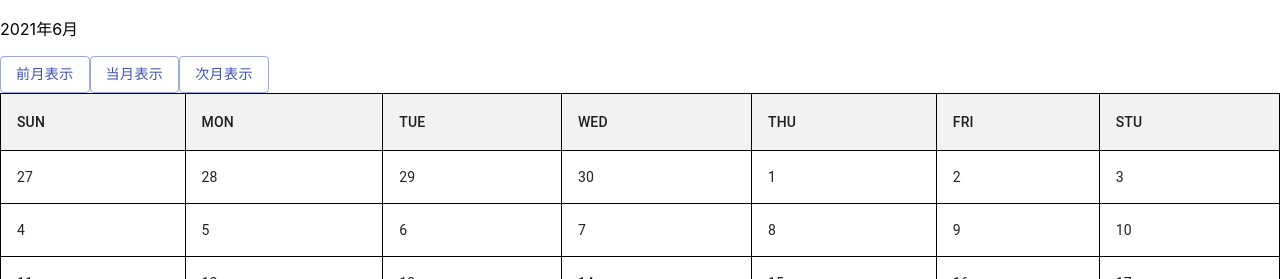
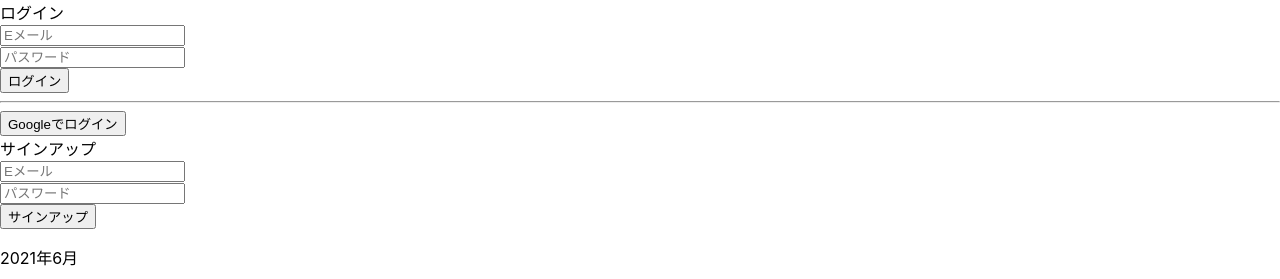
Before and after one commit to cawauchi6204/react-calendar, a React (Create React App) app: page / in a window 1280 px wide. Shown: the top 279 px of the page. Built offline with nearby package versions, Linux system fonts and the light colour scheme; no server answers.

Commit message:
firebaseでauth機能実装

```diff
--- a/package.json
+++ b/package.json
@@ -13,9 +13,12 @@
     "@types/node": "^12.0.0",
     "@types/react": "^17.0.0",
     "@types/react-dom": "^17.0.0",
+    "@types/react-router-dom": "^5.1.7",
     "@types/styled-components": "^5.1.10",
+    "firebase": "^8.6.8",
     "react": "^17.0.2",
     "react-dom": "^17.0.2",
+    "react-router-dom": "^5.2.0",
     "react-scripts": "4.0.3",
     "styled-components": "^5.3.0",
     "typescript": "^4.1.2",
--- /dev/null
+++ b/src/PrivateRoute.tsx
@@ -0,0 +1,16 @@
+import React, { useContext } from 'react'
+import { Route, Redirect, RouteProps } from 'react-router-dom'
+import { FirebaseContext } from './contexts'
+import paths from './paths'
+
+const PrivateRoute: React.FC<RouteProps> = ({ children, ...rest }) => {
+  const { user } = useContext(FirebaseContext)
+  return (
+    <Route
+      {...rest}
+      render={() => (user ? children : <Redirect to={paths.top} />)}
+    />
+  )
+}
+
+export default PrivateRoute
--- /dev/null
+++ b/src/components/LoginWithEmail.tsx
@@ -0,0 +1,35 @@
+import React, { useCallback } from 'react'
+import { withRouter, RouteComponentProps } from 'react-router-dom'
+import { loginWithEmail } from '../firebase'
+import paths from '../paths'
+
+const LoginWithEmail: React.FC<RouteComponentProps> = ({ history }) => {
+  const handleSubmit = useCallback(
+    async (event) => {
+      event.preventDefault()
+      const { email, password } = event.target.elements
+      await loginWithEmail(email.value, password.value)
+      history.push(paths.home)
+    },
+    [history]
+  )
+
+  return (
+    <>
+      <div className='header-auth'>
+        <span>ログイン</span>
+      </div>
+      <form onSubmit={handleSubmit}>
+        <div>
+          <input name='email' type='email' placeholder='Eメール' />
+        </div>
+        <div>
+          <input name='password' type='password' placeholder='パスワード' />
+        </div>
+        <button type='submit'>ログイン</button>
+      </form>
+    </>
+  )
+}
+
+export default withRouter(LoginWithEmail)
--- /dev/null
+++ b/src/components/LoginWithGoogle.tsx
@@ -0,0 +1,25 @@
+import React, { useCallback } from 'react'
+import { withRouter, RouteComponentProps } from 'react-router-dom'
+import { loginWithGoogle } from '../firebase'
+import paths from '../paths'
+
+const LoginWithGoogle: React.FC<RouteComponentProps> = ({ history }) => {
+  const handleSubmit = useCallback(
+    async (event) => {
+      event.preventDefault()
+      await loginWithGoogle()
+      history.push(paths.home)
+    },
+    [history]
+  )
+
+  return (
+    <>
+      <button onClick={handleSubmit}>
+        Googleでログイン
+      </button>
+    </>
+  )
+}
+
+export default withRouter(LoginWithGoogle)
--- /dev/null
+++ b/src/components/SignupWithEmail.tsx
@@ -0,0 +1,35 @@
+import React, { useCallback } from 'react'
+import { withRouter, RouteComponentProps } from 'react-router-dom'
+import { signupWithEmail } from '../firebase'
+import paths from '../paths'
+
+const SignupWithEmail: React.FC<RouteComponentProps> = ({ history }) => {
+  const handleSubmit = useCallback(
+    async (event) => {
+      event.preventDefault()
+      const { email, password } = event.target.elements
+      await signupWithEmail(email.value, password.value)
+      history.push(paths.home)
+    },
+    [history]
+  )
+
+  return (
+    <>
+      <div>
+        <span>サインアップ</span>
+      </div>
+      <form onSubmit={handleSubmit}>
+        <div>
+          <input name='email' type='email' placeholder='Eメール' />
+        </div>
+        <div>
+          <input name='password' type='password' placeholder='パスワード' />
+        </div>
+        <button type='submit'>サインアップ</button>
+      </form>
+    </>
+  )
+}
+
+export default withRouter(SignupWithEmail)
--- /dev/null
+++ b/src/contexts.ts
@@ -0,0 +1,10 @@
+import React from 'react'
+import firebase from 'firebase/app'
+
+type FirebaseContextType = {
+	user: firebase.User | null
+}
+
+export const FirebaseContext = React.createContext<FirebaseContextType>({
+	user: null,
+})
--- /dev/null
+++ b/src/firebase.tsx
@@ -0,0 +1,69 @@
+import React, { useEffect, useState } from 'react'
+import firebase from 'firebase/app'
+import 'firebase/auth'
+import { FirebaseContext } from './contexts'
+
+export const app = firebase.initializeApp({
+  apiKey: process.env.REACT_APP_FB_DEV_API_KEY,
+  authDomain: process.env.REACT_APP_FB_AUTH_DOMAIN,
+  projectId: process.env.REACT_APP_FB_PROJECT_ID,
+  storageBucket: process.env.REACT_APP_FB_STORAGE_BUCKET,
+  messagingSenderId: process.env.REACT_APP_FB_MESSAGING_SENDAR_ID,
+  appId: process.env.REACT_APP_FB_APP_ID,
+  measurementId: process.env.REACT_APP_FB_MESUREMENT_ID
+})
+
+export const loginWithEmail = async (email: string, password: string) => {
+  try {
+    await app.auth().signInWithEmailAndPassword(email, password)
+  } catch (error) {
+    alert(error)
+  }
+}
+
+export const loginWithGoogle = async () => {
+  const provider = new firebase.auth.GoogleAuthProvider()
+  try {
+    await firebase.auth().signInWithPopup(provider)
+  } catch (error) {
+    alert(error)
+  }
+}
+
+export const signupWithEmail = async (email: string, password: string) => {
+  try {
+    await app.auth().createUserWithEmailAndPassword(email, password)
+  } catch (error) {
+    alert(error)
+  }
+}
+
+export const logout = () => {
+  app.auth().signOut()
+}
+
+export const FirebaseProvider: React.FC = ({ children }) => {
+  const [user, setUser] = useState(null)
+  const [pending, setPending] = useState(true)
+
+  useEffect(() => {
+    app.auth().onAuthStateChanged((user: any) => {
+      setUser(user)
+      setPending(false)
+    })
+  }, [])
+
+  if (pending) {
+    return <div className='loading'>ローディング中...</div>
+  }
+
+  return (
+    <FirebaseContext.Provider
+      value={{
+        user,
+      }}
+    >
+      {children}
+    </FirebaseContext.Provider>
+  )
+}
--- a/src/index.tsx
+++ b/src/index.tsx
@@ -1,14 +1,32 @@
-import React from 'react';
-import ReactDOM from 'react-dom';
-import './index.css';
-import Calendar from './Calendar';
-import reportWebVitals from './reportWebVitals';
+import React from 'react'
+import ReactDOM from 'react-dom'
+import { BrowserRouter as Router, Switch, Route } from 'react-router-dom'
+import './index.css'
+import Calendar from './Calendar'
+import reportWebVitals from './reportWebVitals'
+import Top from './pages/Top'
+import Home from './pages/Home'
+import PrivateRoute from './PrivateRoute'
+import { FirebaseProvider } from './firebase'
+import paths from './paths'
 
 ReactDOM.render(
   <React.StrictMode>
-    <Calendar />
+    <FirebaseProvider>
+      <Router>
+        <Switch>
+          <div>
+            <Route exact path={paths.top} component={Top} />
+            <PrivateRoute exact path={paths.home}>
+              <Home />
+            </PrivateRoute>
+          </div>
+        </Switch>
+        <Calendar />
+      </Router>
+    </FirebaseProvider>
   </React.StrictMode>,
   document.getElementById('root')
 );
 
-reportWebVitals();
+reportWebVitals()
--- /dev/null
+++ b/src/pages/Home.tsx
@@ -0,0 +1,21 @@
+import { useContext } from 'react'
+import { logout } from '../firebase'
+import { FirebaseContext } from '../contexts'
+
+const Home = () => {
+  const { user } = useContext(FirebaseContext)
+
+  return (
+    <>
+      <header className='header-page'>
+        <h1>Home(要ログイン)</h1>
+      </header>
+      <div className='wrap-home'>
+        <p>{user?.email}でログインしています。</p>
+        <button onClick={logout}>ログアウト</button>
+      </div>
+    </>
+  )
+}
+
+export default Home
--- /dev/null
+++ b/src/pages/Top.tsx
@@ -0,0 +1,34 @@
+import React, { useContext, useEffect } from 'react'
+import { withRouter, RouteComponentProps } from 'react-router-dom'
+import LoginWithEmail from '../components/LoginWithEmail'
+import LoginWithGoogle from '../components/LoginWithGoogle'
+import SignupWithEmail from '../components/SignupWithEmail'
+import { FirebaseContext } from '../contexts'
+import paths from '../paths'
+
+const Top: React.FC<RouteComponentProps> = ({ history }) => {
+  const { user } = useContext(FirebaseContext)
+
+  useEffect(() => {
+    user && history.push(paths.home)
+  }, [history])
+
+  return (
+    <div className='wrap-top'>
+      <div className='wrap-login'>
+        <div>
+          <LoginWithEmail />
+        </div>
+        <hr />
+        <div>
+          <LoginWithGoogle />
+        </div>
+      </div>
+      <div className='wrap-signup'>
+        <SignupWithEmail />
+      </div>
+    </div>
+  )
+}
+
+export default withRouter(Top)
--- /dev/null
+++ b/src/paths.ts
@@ -0,0 +1,6 @@
+const paths = {
+	top: '/',
+	home: '/home',
+}
+
+export default paths
```
Also changed, not shown: 2 other files (tests, documents, lock files or other folders).
